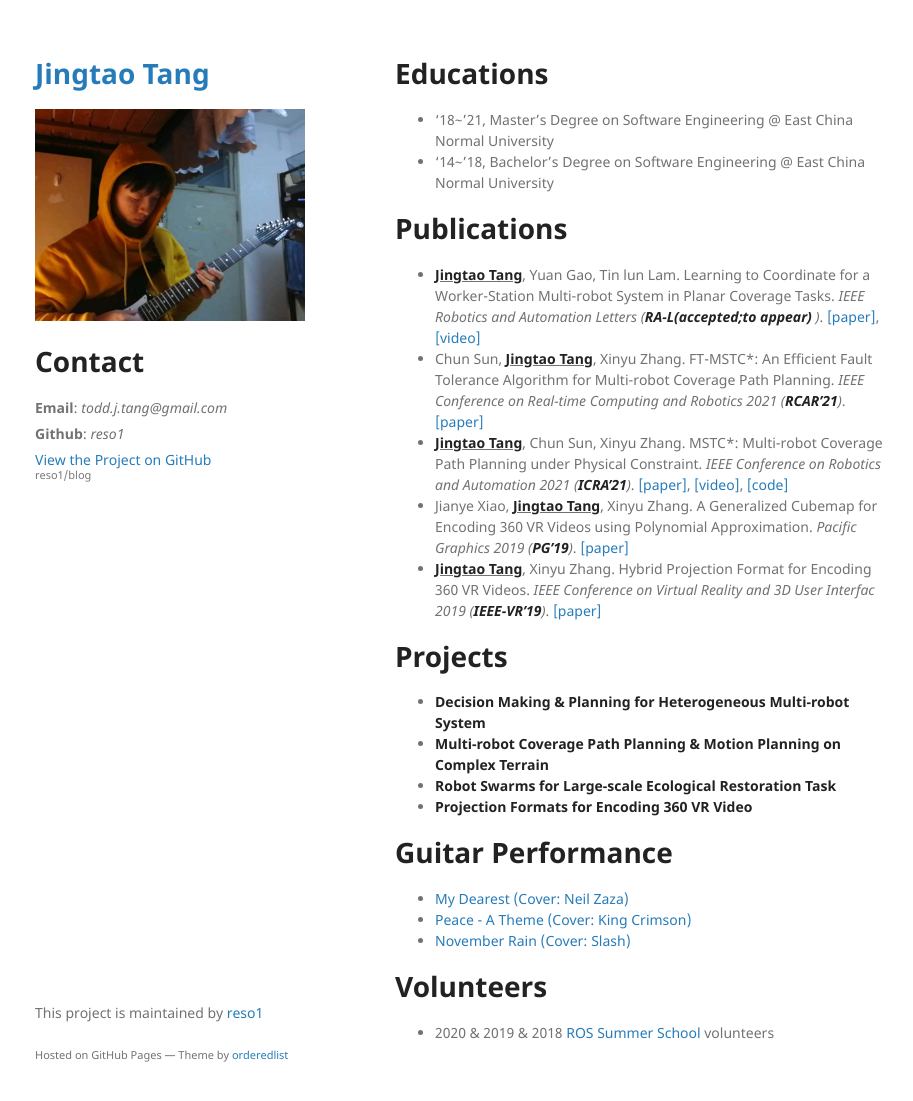
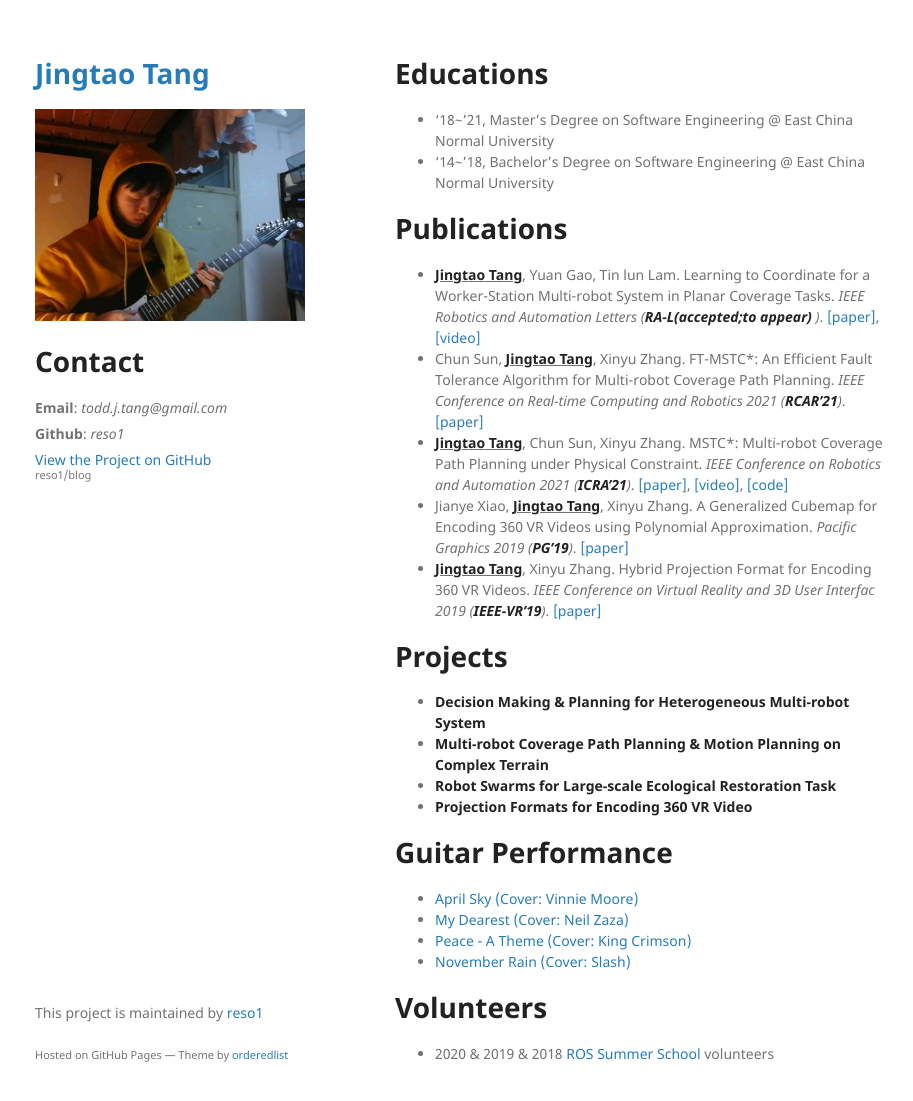
Before and after one commit to reso1/blog, a Jekyll site: the page built from index.md, in a window 1280 px wide and 1134 px high. Shown: the top 1101 px of the window, without its empty margins (175-1088 px from the left). Built offline with Jekyll 4.4.1, drawn with Linux system fonts in a browser that asks for light colours; the repository's description, which GitHub fills in, is left out.

Commit message:
Update index.md

```diff
--- a/index.md
+++ b/index.md
@@ -27,7 +27,7 @@ Hello and thanks for stopping by, I am Jingtao Tang (汤景韬 in Chinese) from
 - **Projection Formats for Encoding 360 VR Video**
 
 # Guitar Performance
-
+- [April Sky (Cover: Vinnie Moore)](https://www.bilibili.com/video/BV12V411W73a)
 - [My Dearest (Cover: Neil Zaza)](https://www.bilibili.com/video/BV18a4y177o9/)
 - [Peace - A Theme (Cover: King Crimson)](https://www.bilibili.com/video/BV1At41137SN/)
 - [November Rain (Cover: Slash)](https://www.bilibili.com/video/BV1VJ411c7AJ/)
```
